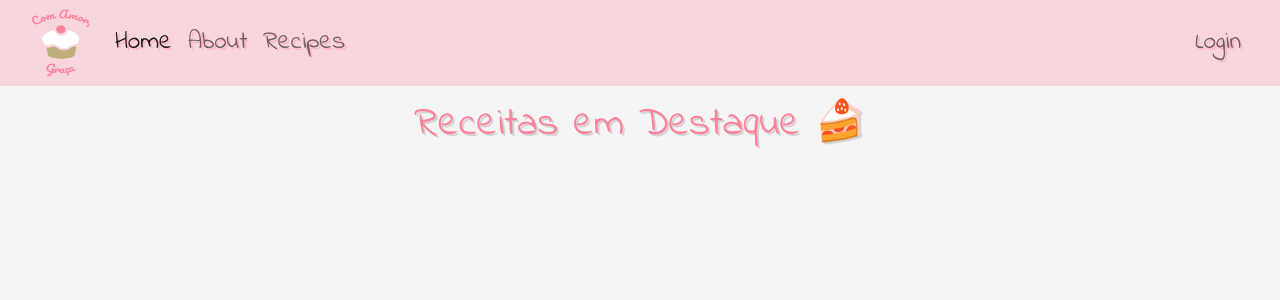
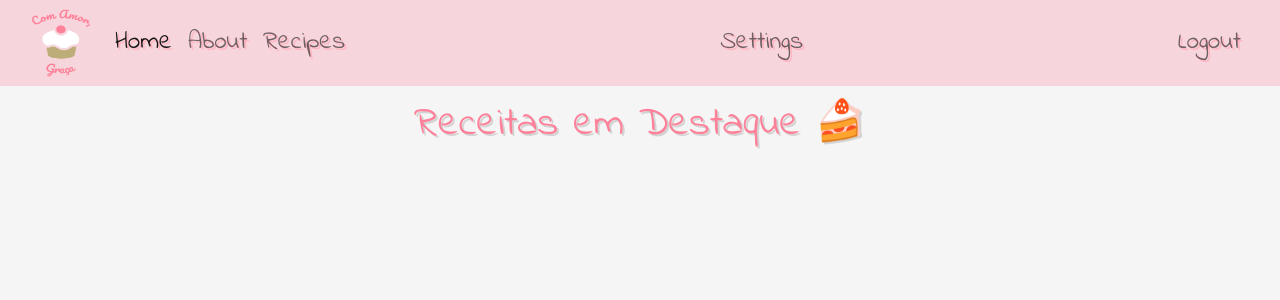
Before and after one commit to anacatbarbosa/project, a Flask app: page / in a window 1280 px wide. Shown: the top 300 px of the page. Run offline with Flask 2, Linux system fonts and the light colour scheme; a user stored in the database is signed in; data that the repository does not hold is empty; some libraries are stand-ins or nearby versions.

Commit message:
Adding Settings, Login, Logout tests

```diff
--- a/flask_program/auth.py
+++ b/flask_program/auth.py
@@ -71,7 +71,7 @@ def register():
             db.session.add(new_user)
             db.session.commit()
             flash('Account created!', category='success')
-            login_user(user, remember=True)
+            login_user(new_user, remember=True)
             return redirect(url_for('views.index'))
 
     return render_template('login.html', user=current_user)
--- a/flask_program/templates/index.html
+++ b/flask_program/templates/index.html
@@ -36,9 +36,18 @@
                           <li class="nav-item">
                             <a class="nav-link" href="#">Recipes</a>
                           </li>
+                          {% if user.is_authenticated %}
+                          <li class="nav-item ms-auto">
+                            <a class="nav-link" href="{{ url_for('views.test') }}">Settings</a>
+                          </li>
+                          <li class="nav-item ms-auto">
+                            <a class="nav-link" href="{{ url_for('auth.logout') }}">Logout</a>
+                          </li>
+                          {% else %}
                           <li class="nav-item ms-auto">
                             <a class="nav-link" href="{{ url_for('auth.login') }}">Login</a>
                           </li>
+                          {% endif %}
                         </ul>
                       </div>
                     </div>
```
Also changed, not shown: instance/database.db.
